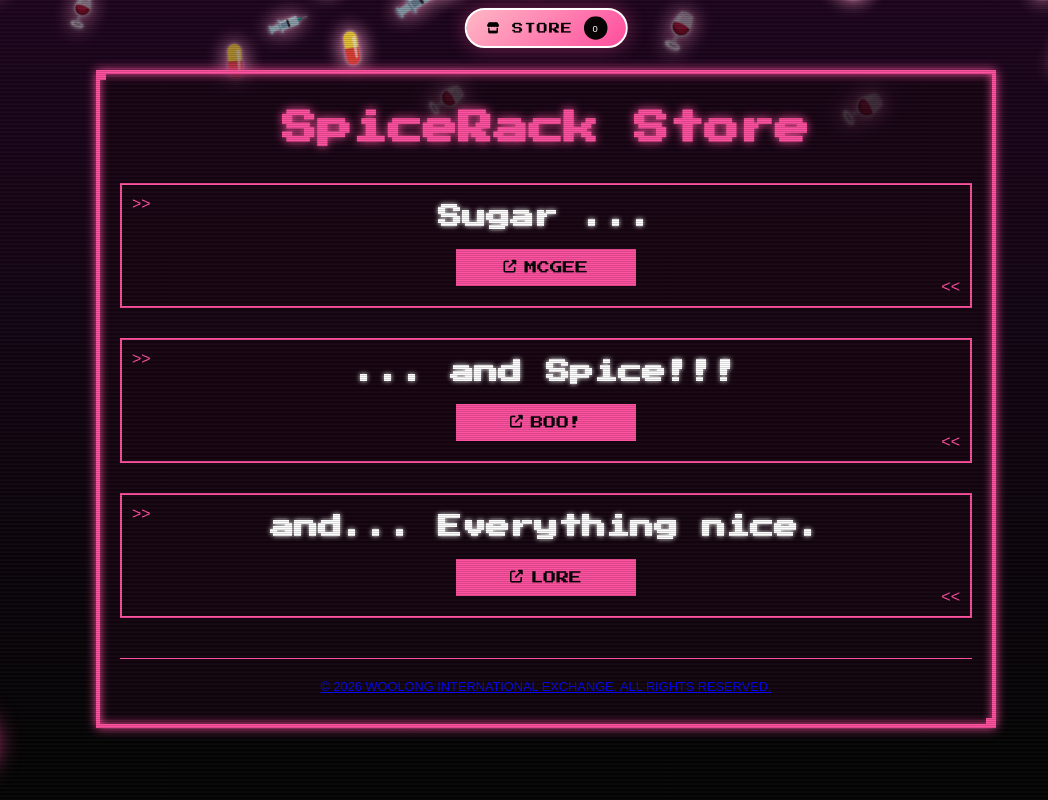
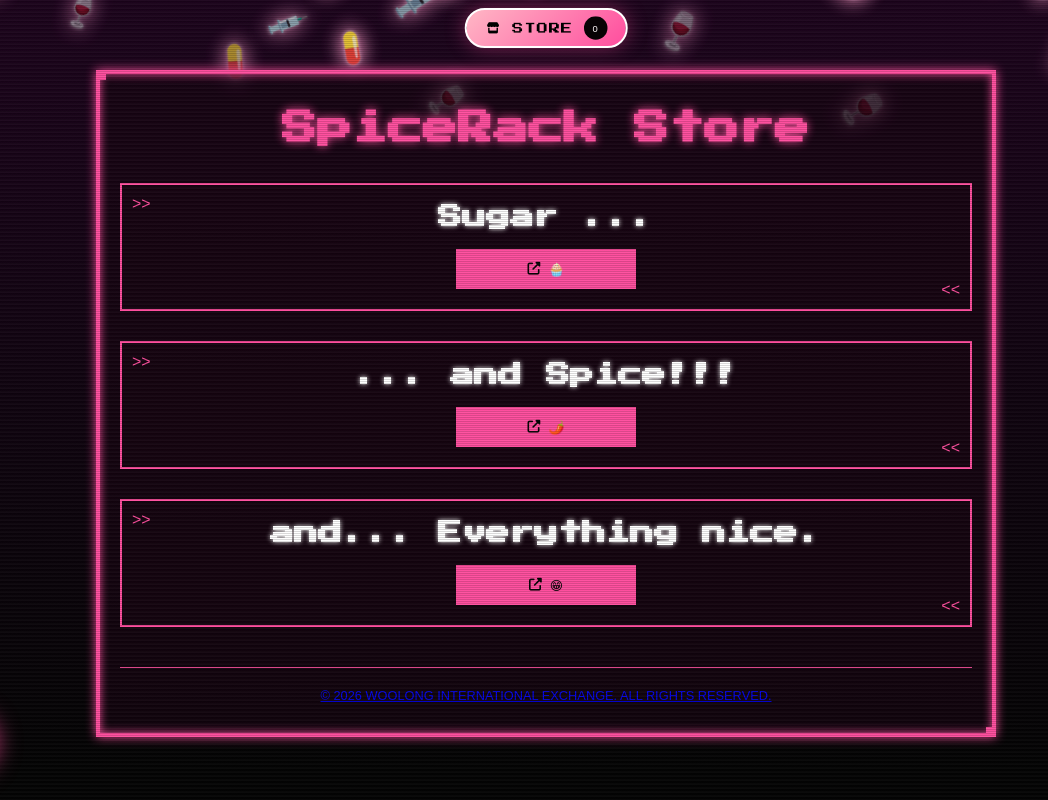
Before and after one commit to spwnoflcfr/spice-rack-store, a website: page index.html in a window 1280 px wide. Shown: the full height of the page, 94-1142 px from the left. Drawn offline with Linux system fonts and the light colour scheme; a web font is replaced by a local one.

Commit message:
Update project boxes with new titles and icons

```diff
--- a/index.html
+++ b/index.html
@@ -766,9 +766,9 @@
                         <h1 class="logo">Spice<span class="glitch" data-text="Rack">Rack</span> Store</h1>
                     </a>
 
-                    <div class="project-box"><h2 class="project-title">Sugar <span>...</span></h2><div class="buttons-container"><a href="#" class="cta-button"><i class="fas fa-external-link-alt"></i>McGee</a></div></div>
-                    <div class="project-box"><h2 class="project-title">... <span>and Spice!!!</span></h2><div class="buttons-container"><a href="#" class="cta-button"><i class="fas fa-external-link-alt"></i>BOO!</a></div></div>
-                    <div class="project-box"><h2 class="project-title">and... <span>Everything nice.</span></h2><div class="buttons-container"><a href="#" class="cta-button"><i class="fas fa-external-link-alt"></i>LORE</a></div></div>
+                    <div class="project-box"><h2 class="project-title">Sugar <span>...</span></h2><div class="buttons-container"><a href="#" class="cta-button"><i class="fas fa-external-link-alt"></i>🧁</a></div></div>
+                    <div class="project-box"><h2 class="project-title">... <span>and Spice!!!</span></h2><div class="buttons-container"><a href="#" class="cta-button"><i class="fas fa-external-link-alt"></i>🌶️</a></div></div>
+                    <div class="project-box"><h2 class="project-title">and... <span>Everything nice.</span></h2><div class="buttons-container"><a href="#" class="cta-button"><i class="fas fa-external-link-alt"></i>😁</a></div></div>
 
                     <div class="footer"><p><a href="https://wie.neocities.com">© 2026 WOOLONG INTERNATIONAL EXCHANGE. ALL RIGHTS RESERVED.</a></p></div>
                 </div>
```
